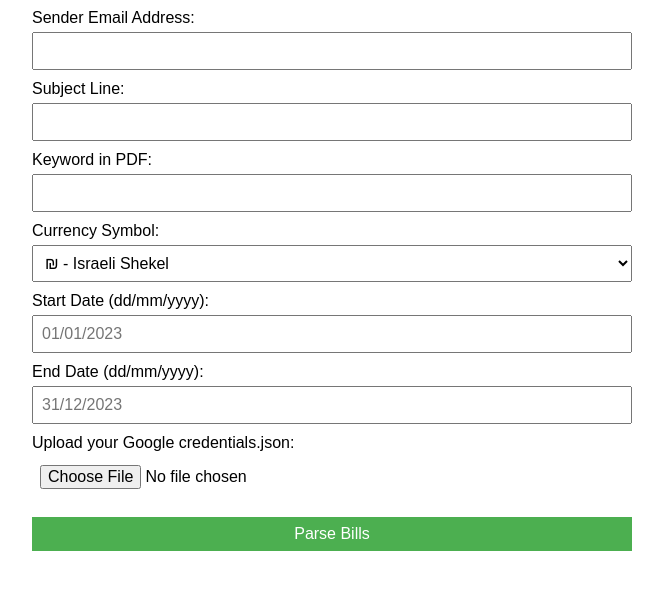
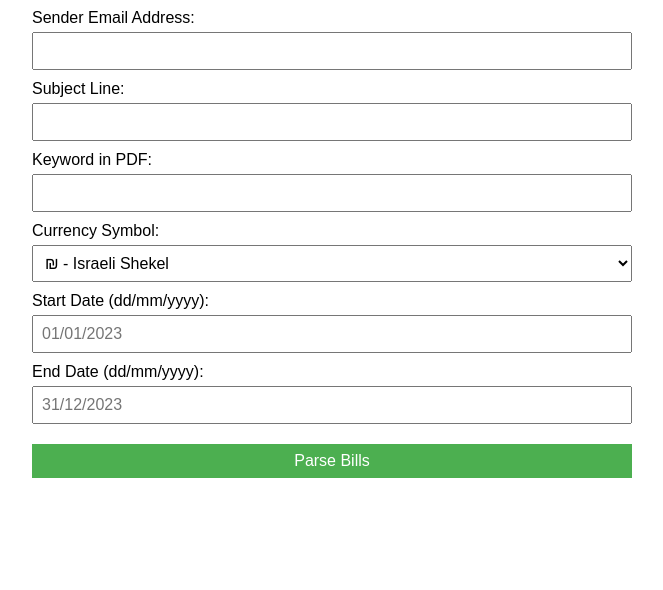
Before and after one commit to shlomoPearl/Useful-Program, a Flask app: page / in a window 1280 px wide. Shown: the part 89-679 px from the top of the page, without its empty margins (308-971 px from the left). Run offline with Flask 3, Linux system fonts and the light colour scheme.

Commit message:
בשמבקך איקcancel the credentials upload

```diff
--- a/templates/index.html
+++ b/templates/index.html
@@ -63,9 +63,6 @@
         <label for="end_date">End Date (dd/mm/yyyy):</label>
         <input type="text" id="end_date" name="end_date" placeholder="31/12/2023" required>
 
-        <label for="credentials">Upload your Google credentials.json:</label>
-        <input type="file" id="credentials" name="credentials" accept=".json" required>
-
         <button type="submit">Parse Bills</button>
     </form>
 </body>
```
Also changed, not shown: email_sender.py (added).
